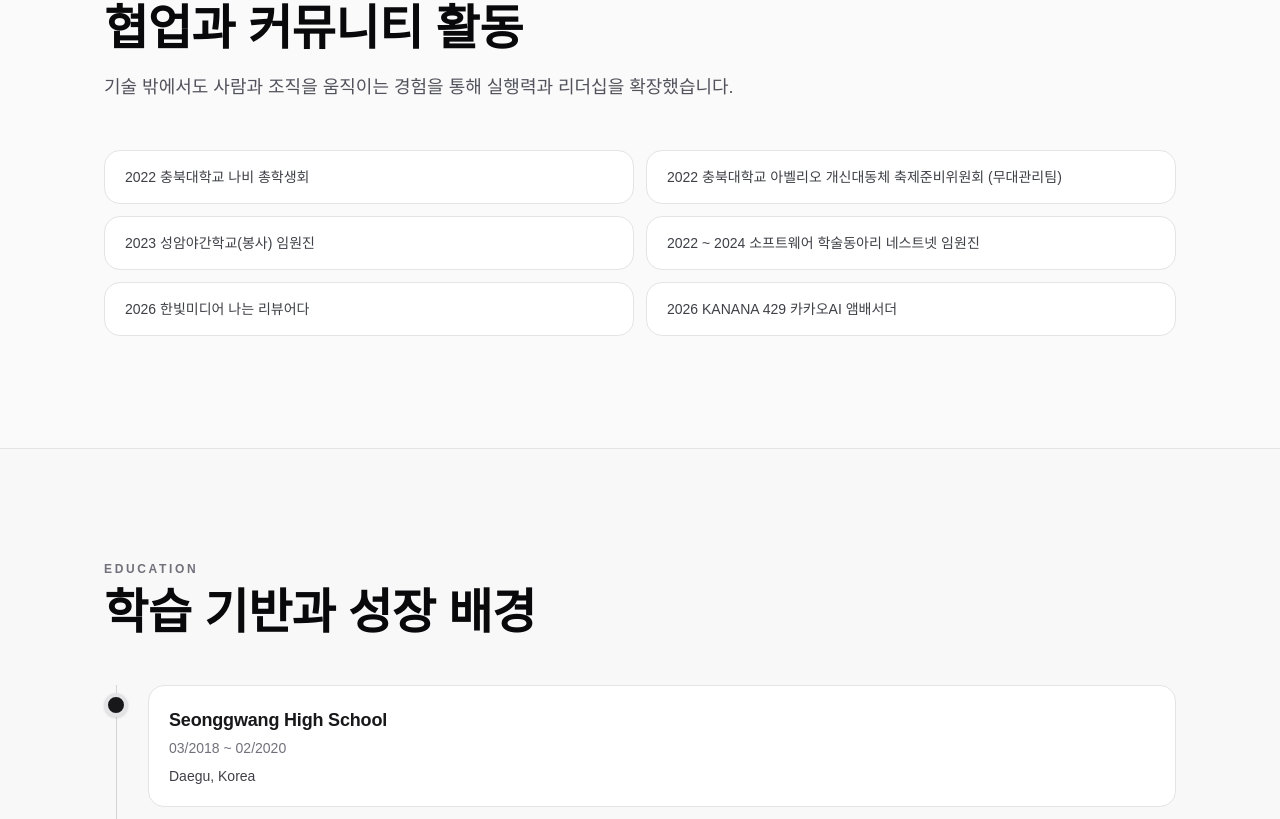
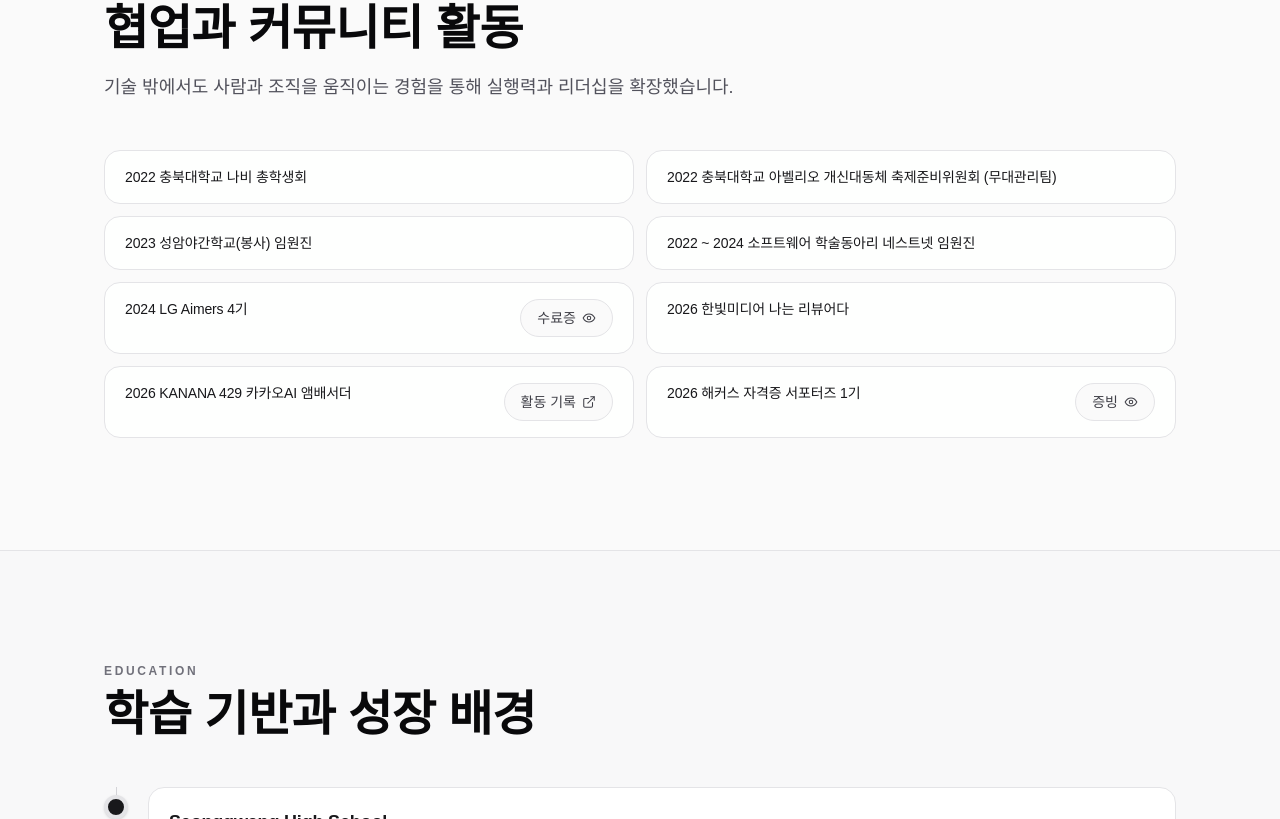
Before and after one commit to mk-isos/markus-portfolio, a Next.js app: page / in a window 1280 px wide. Shown: the part 4581-5400 px from the top of the page. Built offline with nearby package versions, Linux system fonts and the light colour scheme.

Commit message:
260615 feat(activities): add evidence links and activity records

```diff
--- a/src/components/common/certificate-modal.tsx
+++ b/src/components/common/evidence-modal.tsx
@@ -3,7 +3,7 @@
 import Image from "next/image";
 import { useEffect, useState } from "react";
 
-type CertificateModalProps = {
+type EvidenceModalProps = {
   imageSrc?: string;
   imageAlt: string;
   imageWidth: number;
@@ -16,7 +16,7 @@ type CertificateModalProps = {
   fallbackMessage: string;
 };
 
-export function CertificateModal({
+export function EvidenceModal({
   imageSrc,
   imageAlt,
   imageWidth,
@@ -27,7 +27,7 @@ export function CertificateModal({
   zoomInLabel,
   zoomOutLabel,
   fallbackMessage,
-}: CertificateModalProps) {
+}: EvidenceModalProps) {
   const [isOpen, setIsOpen] = useState(false);
   const [zoom, setZoom] = useState(1);
   const [imageFailed, setImageFailed] = useState(false);
--- a/src/components/portfolio/portfolio-page.tsx
+++ b/src/components/portfolio/portfolio-page.tsx
@@ -35,7 +35,7 @@ import {
   type LocalizedText,
   type NavigationId,
 } from "@/data/portfolio";
-import { CertificateModal } from "@/components/common/certificate-modal";
+import { EvidenceModal } from "@/components/common/evidence-modal";
 import { EvidenceLinkButton } from "@/components/common/evidence-link-button";
 import { useSitePreferences } from "@/components/portfolio/site-preferences-context";
 
@@ -854,10 +854,48 @@ export function PortfolioPage() {
           <ul className="grid gap-3 md:grid-cols-2">
             {activities.map((activity) => (
               <li
-                key={activity.ko}
-                className="rounded-2xl border border-zinc-200 bg-white/90 px-5 py-4 text-sm text-zinc-700 dark:border-zinc-800 dark:bg-zinc-900/80 dark:text-zinc-300"
+                key={activity.title.ko}
+                className="flex flex-wrap items-start justify-between gap-4 rounded-2xl border border-zinc-200 bg-white/90 px-5 py-4 text-sm text-zinc-700 dark:border-zinc-800 dark:bg-zinc-900/80 dark:text-zinc-300"
               >
-                {t(activity)}
+                <div className="min-w-0 flex-1">
+                  <h3 className="font-medium text-zinc-900 dark:text-zinc-100">
+                    {t(activity.title)}
+                  </h3>
+                  {activity.period ? (
+                    <p className="mt-1 text-xs text-zinc-500">{activity.period}</p>
+                  ) : null}
+                  {activity.description ? (
+                    <p className="mt-2 leading-relaxed text-zinc-600 dark:text-zinc-400">
+                      {t(activity.description)}
+                    </p>
+                  ) : null}
+                  {activity.organizer ? (
+                    <p className="mt-1 text-xs text-zinc-500">{t(activity.organizer)}</p>
+                  ) : null}
+                </div>
+                {activity.evidence?.type === "image" ? (
+                  <EvidenceModal
+                    imageSrc={activity.evidence.src}
+                    imageAlt={t(activity.evidence.alt)}
+                    imageWidth={activity.evidence.width}
+                    imageHeight={activity.evidence.height}
+                    title={t(activity.title)}
+                    triggerLabel={t(activity.evidence.label)}
+                    closeLabel={language === "ko" ? "닫기" : "Close"}
+                    zoomInLabel={language === "ko" ? "확대" : "Zoom in"}
+                    zoomOutLabel={language === "ko" ? "축소" : "Zoom out"}
+                    fallbackMessage={
+                      language === "ko"
+                        ? "증빙 이미지를 불러올 수 없습니다."
+                        : "The evidence image could not be loaded."
+                    }
+                  />
+                ) : activity.evidence?.type === "link" ? (
+                  <EvidenceLinkButton
+                    href={activity.evidence.href}
+                    label={t(activity.evidence.label)}
+                  />
+                ) : null}
               </li>
             ))}
           </ul>
@@ -915,13 +953,13 @@ export function PortfolioPage() {
                   )}
                 </div>
                 {certification.evidenceImage ? (
-                  <CertificateModal
+                  <EvidenceModal
                     imageSrc={certification.evidenceImage.src}
                     imageAlt={t(certification.evidenceImage.alt)}
                     imageWidth={certification.evidenceImage.width}
                     imageHeight={certification.evidenceImage.height}
                     title={t(certification.name)}
-                    triggerLabel={language === "ko" ? "증빙 보기" : "Certificate"}
+                    triggerLabel={language === "ko" ? "증빙" : "Certificate"}
                     closeLabel={language === "ko" ? "닫기" : "Close"}
                     zoomInLabel={language === "ko" ? "확대" : "Zoom in"}
                     zoomOutLabel={language === "ko" ? "축소" : "Zoom out"}
--- a/src/data/portfolio.ts
+++ b/src/data/portfolio.ts
@@ -598,19 +598,87 @@ export const experiences = [
   },
 ];
 
-export const activities = [
-  text("2022 충북대학교 나비 총학생회", "2022 Student Council, Chungbuk National University"),
-  text(
+export type Evidence =
+  | {
+      type: "image";
+      label: LocalizedText;
+      src: string;
+      width: number;
+      height: number;
+      alt: LocalizedText;
+    }
+  | {
+      type: "link";
+      label: LocalizedText;
+      href: string;
+    };
+
+export type Activity = {
+  title: LocalizedText;
+  period?: string;
+  description?: LocalizedText;
+  organizer?: LocalizedText;
+  evidence?: Evidence;
+};
+
+export const activities: Activity[] = [
+  {
+    title: text("2022 충북대학교 나비 총학생회", "2022 Student Council, Chungbuk National University"),
+  },
+  {
+    title: text(
       "2022 충북대학교 아벨리오 개신대동체 축제준비위원회 (무대관리팀)",
       "2022 Abelio Festival Committee, Stage Management Team, Chungbuk National University",
     ),
-  text("2023 성암야간학교(봉사) 임원진", "2023 Executive Team, Seongam Night School (Volunteer)"),
-  text(
+  },
+  {
+    title: text(
+      "2023 성암야간학교(봉사) 임원진",
+      "2023 Executive Team, Seongam Night School (Volunteer)",
+    ),
+  },
+  {
+    title: text(
       "2022 ~ 2024 소프트웨어 학술동아리 네스트넷 임원진",
       "2022 ~ 2024 Executive Team, NestNet Software Club",
     ),
-  text("2026 한빛미디어 나는 리뷰어다", "2026 Hanbit Media Technical Reviewer Program"),
-  text("2026 KANANA 429 카카오AI 앰배서더", "2026 KANANA 429 Kakao AI Ambassador"),
+  },
+  {
+    title: text("2024 LG Aimers 4기", "2024 LG Aimers 4th Cohort"),
+    evidence: {
+      type: "image",
+      label: text("수료증", "Certificate"),
+      src: "/activities/LGAimers.png",
+      width: 908,
+      height: 1310,
+      alt: text("LG Aimers 4기 수료증", "LG Aimers 4th Cohort certificate"),
+    },
+  },
+  {
+    title: text("2026 한빛미디어 나는 리뷰어다", "2026 Hanbit Media Technical Reviewer Program"),
+  },
+  {
+    title: text("2026 KANANA 429 카카오AI 앰배서더", "2026 KANANA 429 Kakao AI Ambassador"),
+    evidence: {
+      type: "link",
+      label: text("활동 기록", "Activity Log"),
+      href: "https://mkisos.tistory.com/category/%EC%BD%94%EB%94%A9%20%EB%8F%84%EA%B5%AC/%EC%B9%B4%EC%B9%B4%EC%98%A4%20AI%20%EC%95%B0%EB%B0%B0%EC%84%9C%EB%8D%94%20KANANA%20429",
+    },
+  },
+  {
+    title: text("2026 해커스 자격증 서포터즈 1기", "2026 Hackers Certification Supporters 1st Cohort"),
+    evidence: {
+      type: "image",
+      label: text("증빙", "Evidence"),
+      src: "/activities/hackers.png",
+      width: 1876,
+      height: 838,
+      alt: text(
+        "해커스 자격증 서포터즈 1기 활동 증빙",
+        "Hackers Certification Supporters 1st Cohort evidence",
+      ),
+    },
+  },
 ];
 
 export const education = [
```
Also changed, not shown: public/activities/LGAimers.png (added), public/activities/hackers.png (added). Lines whose indentation alone changed are shown as unchanged.
